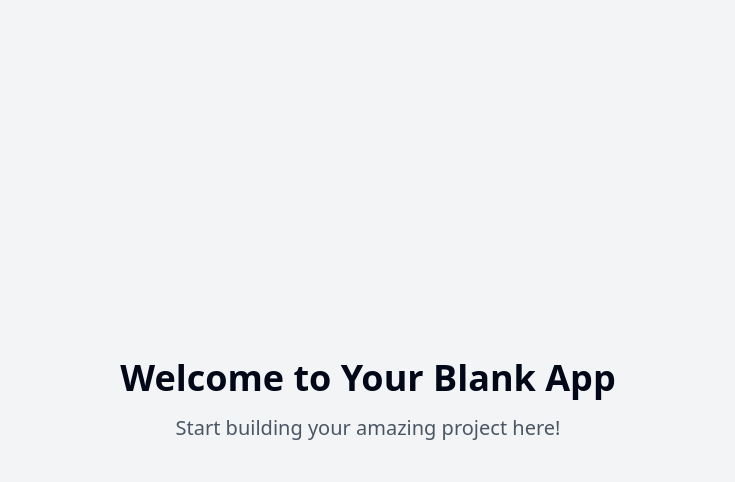
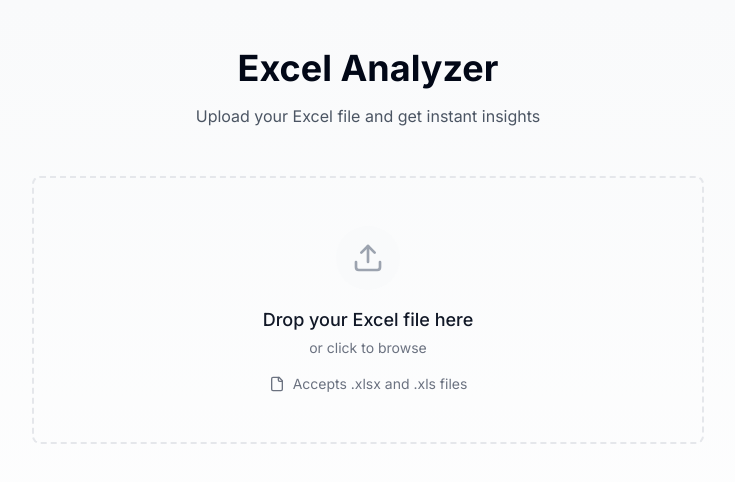
Before and after one commit to petertyyseng/excelanalyze-creator, a React (Vite) app: page / in a window 1280 px wide. Shown: the top 482 px of the page, without its empty margins (272-1007 px from the left). Built offline with nearby package versions, Linux system fonts and the light colour scheme.

Commit message:
Implement Excel File Upload
This commit implements the ability for users to upload and utilize their own Excel files within the application, similar to the functionality found on utilize.app.  The specific implementation details are not included in this commit message.

```diff
--- a/package.json
+++ b/package.json
@@ -51,6 +51,7 @@
     "react": "^18.3.1",
     "react-day-picker": "^8.10.1",
     "react-dom": "^18.3.1",
+    "react-dropzone": "^14.3.5",
     "react-hook-form": "^7.53.0",
     "react-resizable-panels": "^2.1.3",
     "react-router-dom": "^6.26.2",
@@ -59,6 +60,7 @@
     "tailwind-merge": "^2.5.2",
     "tailwindcss-animate": "^1.0.7",
     "vaul": "^0.9.3",
+    "xlsx": "^0.18.5",
     "zod": "^3.23.8"
   },
   "devDependencies": {
--- /dev/null
+++ b/src/components/DataPreview.tsx
@@ -0,0 +1,52 @@
+
+import { useMemo } from 'react';
+import {
+  Table,
+  TableBody,
+  TableCell,
+  TableHead,
+  TableHeader,
+  TableRow,
+} from "@/components/ui/table";
+
+interface DataPreviewProps {
+  data: any[];
+  columns: string[];
+}
+
+export const DataPreview = ({ data, columns }: DataPreviewProps) => {
+  const previewData = useMemo(() => data.slice(0, 5), [data]);
+
+  return (
+    <div className="glass-card p-6 animate-fade-in">
+      <h2 className="text-xl font-semibold mb-4">Data Preview</h2>
+      <div className="rounded-md border">
+        <Table>
+          <TableHeader>
+            <TableRow>
+              {columns.map((column) => (
+                <TableHead key={column} className="font-medium">
+                  {column}
+                </TableHead>
+              ))}
+            </TableRow>
+          </TableHeader>
+          <TableBody>
+            {previewData.map((row, index) => (
+              <TableRow key={index}>
+                {columns.map((column) => (
+                  <TableCell key={column}>{row[column]}</TableCell>
+                ))}
+              </TableRow>
+            ))}
+          </TableBody>
+        </Table>
+      </div>
+      {data.length > 5 && (
+        <p className="text-sm text-gray-500 mt-2">
+          Showing 5 of {data.length} rows
+        </p>
+      )}
+    </div>
+  );
+};
--- /dev/null
+++ b/src/components/DataSummary.tsx
@@ -0,0 +1,58 @@
+
+import { useMemo } from 'react';
+import { BarChart2, Table as TableIcon, FileSpreadsheet } from 'lucide-react';
+
+interface DataSummaryProps {
+  data: any[];
+  columns: string[];
+}
+
+export const DataSummary = ({ data, columns }: DataSummaryProps) => {
+  const summary = useMemo(() => ({
+    rowCount: data.length,
+    columnCount: columns.length,
+    numericColumns: columns.filter(col =>
+      data.some(row => typeof row[col] === 'number')
+    ).length,
+  }), [data, columns]);
+
+  return (
+    <div className="grid grid-cols-1 md:grid-cols-3 gap-4 animate-fade-in">
+      <div className="glass-card p-6">
+        <div className="flex items-center gap-4">
+          <div className="p-3 rounded-full bg-gray-50">
+            <TableIcon className="w-6 h-6 text-gray-600" />
+          </div>
+          <div>
+            <p className="text-sm font-medium text-gray-500">Total Rows</p>
+            <h3 className="text-2xl font-semibold">{summary.rowCount}</h3>
+          </div>
+        </div>
+      </div>
+
+      <div className="glass-card p-6">
+        <div className="flex items-center gap-4">
+          <div className="p-3 rounded-full bg-gray-50">
+            <FileSpreadsheet className="w-6 h-6 text-gray-600" />
+          </div>
+          <div>
+            <p className="text-sm font-medium text-gray-500">Columns</p>
+            <h3 className="text-2xl font-semibold">{summary.columnCount}</h3>
+          </div>
+        </div>
+      </div>
+
+      <div className="glass-card p-6">
+        <div className="flex items-center gap-4">
+          <div className="p-3 rounded-full bg-gray-50">
+            <BarChart2 className="w-6 h-6 text-gray-600" />
+          </div>
+          <div>
+            <p className="text-sm font-medium text-gray-500">Numeric Columns</p>
+            <h3 className="text-2xl font-semibold">{summary.numericColumns}</h3>
+          </div>
+        </div>
+      </div>
+    </div>
+  );
+};
--- /dev/null
+++ b/src/components/FileUpload.tsx
@@ -0,0 +1,59 @@
+
+import { useState, useCallback } from 'react';
+import { useDropzone } from 'react-dropzone';
+import { Upload, File, AlertCircle } from 'lucide-react';
+import { toast } from 'sonner';
+
+export const FileUpload = ({ onFileAccepted }: { onFileAccepted: (file: File) => void }) => {
+  const [isDragging, setIsDragging] = useState(false);
+
+  const onDrop = useCallback((acceptedFiles: File[]) => {
+    const file = acceptedFiles[0];
+    if (file) {
+      if (file.type === 'application/vnd.openxmlformats-officedocument.spreadsheetml.sheet' ||
+          file.type === 'application/vnd.ms-excel') {
+        onFileAccepted(file);
+        toast.success('File uploaded successfully');
+      } else {
+        toast.error('Please upload an Excel file (.xlsx or .xls)');
+      }
+    }
+  }, [onFileAccepted]);
+
+  const { getRootProps, getInputProps } = useDropzone({
+    onDrop,
+    accept: {
+      'application/vnd.openxmlformats-officedocument.spreadsheetml.sheet': ['.xlsx'],
+      'application/vnd.ms-excel': ['.xls'],
+    },
+    multiple: false,
+    onDragEnter: () => setIsDragging(true),
+    onDragLeave: () => setIsDragging(false),
+  });
+
+  return (
+    <div
+      {...getRootProps()}
+      className={`drop-zone ${isDragging ? 'dragging' : ''}`}
+    >
+      <input {...getInputProps()} />
+      <div className="flex flex-col items-center gap-4">
+        <div className="w-16 h-16 rounded-full bg-gray-50 flex items-center justify-center">
+          <Upload className="w-8 h-8 text-gray-400" />
+        </div>
+        <div className="text-center">
+          <h3 className="text-lg font-medium text-gray-900">
+            Drop your Excel file here
+          </h3>
+          <p className="mt-1 text-sm text-gray-500">
+            or click to browse
+          </p>
+        </div>
+        <div className="flex items-center gap-2 text-sm text-gray-500">
+          <File className="w-4 h-4" />
+          <span>Accepts .xlsx and .xls files</span>
+        </div>
+      </div>
+    </div>
+  );
+};
--- a/src/index.css
+++ b/src/index.css
@@ -1,3 +1,6 @@
+
+@import url('https://fonts.googleapis.com/css2?family=Inter:wght@100;200;300;400;500;600;700;800;900&display=swap');
+
 @tailwind base;
 @tailwind components;
 @tailwind utilities;
@@ -13,80 +16,26 @@
     --popover: 0 0% 100%;
     --popover-foreground: 222.2 84% 4.9%;
 
-    --primary: 222.2 47.4% 11.2%;
-    --primary-foreground: 210 40% 98%;
+    --primary: 220 14% 96%;
+    --primary-foreground: 220.9 39.3% 11%;
 
-    --secondary: 210 40% 96.1%;
-    --secondary-foreground: 222.2 47.4% 11.2%;
+    --secondary: 220 14% 92%;
+    --secondary-foreground: 220.9 39.3% 11%;
 
-    --muted: 210 40% 96.1%;
-    --muted-foreground: 215.4 16.3% 46.9%;
+    --muted: 220 14% 96%;
+    --muted-foreground: 220 8.9% 46.1%;
 
-    --accent: 210 40% 96.1%;
-    --accent-foreground: 222.2 47.4% 11.2%;
+    --accent: 220 14% 96%;
+    --accent-foreground: 220.9 39.3% 11%;
 
     --destructive: 0 84.2% 60.2%;
     --destructive-foreground: 210 40% 98%;
 
-    --border: 214.3 31.8% 91.4%;
-    --input: 214.3 31.8% 91.4%;
+    --border: 220 13% 91%;
+    --input: 220 13% 91%;
     --ring: 222.2 84% 4.9%;
 
     --radius: 0.5rem;
-
-    --sidebar-background: 0 0% 98%;
-
-    --sidebar-foreground: 240 5.3% 26.1%;
-
-    --sidebar-primary: 240 5.9% 10%;
-
-    --sidebar-primary-foreground: 0 0% 98%;
-
-    --sidebar-accent: 240 4.8% 95.9%;
-
-    --sidebar-accent-foreground: 240 5.9% 10%;
-
-    --sidebar-border: 220 13% 91%;
-
-    --sidebar-ring: 217.2 91.2% 59.8%;
-  }
-
-  .dark {
-    --background: 222.2 84% 4.9%;
-    --foreground: 210 40% 98%;
-
-    --card: 222.2 84% 4.9%;
-    --card-foreground: 210 40% 98%;
-
-    --popover: 222.2 84% 4.9%;
-    --popover-foreground: 210 40% 98%;
-
-    --primary: 210 40% 98%;
-    --primary-foreground: 222.2 47.4% 11.2%;
-
-    --secondary: 217.2 32.6% 17.5%;
-    --secondary-foreground: 210 40% 98%;
-
-    --muted: 217.2 32.6% 17.5%;
-    --muted-foreground: 215 20.2% 65.1%;
-
-    --accent: 217.2 32.6% 17.5%;
-    --accent-foreground: 210 40% 98%;
-
-    --destructive: 0 62.8% 30.6%;
-    --destructive-foreground: 210 40% 98%;
-
-    --border: 217.2 32.6% 17.5%;
-    --input: 217.2 32.6% 17.5%;
-    --ring: 212.7 26.8% 83.9%;
-    --sidebar-background: 240 5.9% 10%;
-    --sidebar-foreground: 240 4.8% 95.9%;
-    --sidebar-primary: 224.3 76.3% 48%;
-    --sidebar-primary-foreground: 0 0% 100%;
-    --sidebar-accent: 240 3.7% 15.9%;
-    --sidebar-accent-foreground: 240 4.8% 95.9%;
-    --sidebar-border: 240 3.7% 15.9%;
-    --sidebar-ring: 217.2 91.2% 59.8%;
   }
 }
 
@@ -94,8 +43,47 @@
   * {
     @apply border-border;
   }
-
   body {
-    @apply bg-background text-foreground;
+    @apply bg-background text-foreground font-inter antialiased;
   }
 }
+
+.drop-zone {
+  @apply relative border-2 border-dashed rounded-lg p-12 transition-all duration-300 ease-in-out;
+}
+
+.drop-zone.dragging {
+  @apply border-gray-400 bg-gray-50;
+}
+
+.glass-card {
+  @apply bg-white/80 backdrop-blur-sm border border-gray-200/50 rounded-lg shadow-sm;
+}
+
+.animate-fade-in {
+  animation: fadeIn 0.5s ease-in-out;
+}
+
+.animate-scale-in {
+  animation: scaleIn 0.3s ease-out;
+}
+
+@keyframes fadeIn {
+  from {
+    opacity: 0;
+  }
+  to {
+    opacity: 1;
+  }
+}
+
+@keyframes scaleIn {
+  from {
+    transform: scale(0.95);
+    opacity: 0;
+  }
+  to {
+    transform: scale(1);
+    opacity: 1;
+  }
+}
--- a/src/pages/Index.tsx
+++ b/src/pages/Index.tsx
@@ -1,11 +1,63 @@
-// Update this page (the content is just a fallback if you fail to update the page)
+
+import { useState } from 'react';
+import { FileUpload } from '@/components/FileUpload';
+import { DataPreview } from '@/components/DataPreview';
+import { DataSummary } from '@/components/DataSummary';
+import * as XLSX from 'xlsx';
+import { useToast } from '@/components/ui/use-toast';
 
 const Index = () => {
+  const [data, setData] = useState<any[]>([]);
+  const [columns, setColumns] = useState<string[]>([]);
+  const { toast } = useToast();
+
+  const handleFile = async (file: File) => {
+    try {
+      const buffer = await file.arrayBuffer();
+      const workbook = XLSX.read(buffer);
+      const worksheet = workbook.Sheets[workbook.SheetNames[0]];
+      const jsonData = XLSX.utils.sheet_to_json(worksheet);
+
+      if (jsonData.length === 0) {
+        toast({
+          title: "Error",
+          description: "The Excel file appears to be empty",
+          variant: "destructive",
+        });
+        return;
+      }
+
+      setData(jsonData);
+      setColumns(Object.keys(jsonData[0]));
+    } catch (error) {
+      toast({
+        title: "Error",
+        description: "Failed to process the Excel file",
+        variant: "destructive",
+      });
+    }
+  };
+
   return (
-    <div className="min-h-screen flex items-center justify-center bg-gray-100">
-      <div className="text-center">
-        <h1 className="text-4xl font-bold mb-4">Welcome to Your Blank App</h1>
-        <p className="text-xl text-gray-600">Start building your amazing project here!</p>
+    <div className="min-h-screen bg-gradient-to-b from-gray-50 to-white">
+      <div className="container mx-auto py-12 px-4 space-y-8">
+        <div className="text-center max-w-2xl mx-auto mb-12">
+          <h1 className="text-4xl font-bold mb-4">Excel Analyzer</h1>
+          <p className="text-gray-600">
+            Upload your Excel file and get instant insights
+          </p>
+        </div>
+
+        {!data.length ? (
+          <div className="max-w-2xl mx-auto">
+            <FileUpload onFileAccepted={handleFile} />
+          </div>
+        ) : (
+          <div className="space-y-8">
+            <DataSummary data={data} columns={columns} />
+            <DataPreview data={data} columns={columns} />
+          </div>
+        )}
       </div>
     </div>
   );
```
Also changed, not shown: tailwind.config.ts (+39 -53 lines), 1 other file (tests, documents, lock files or other folders).
